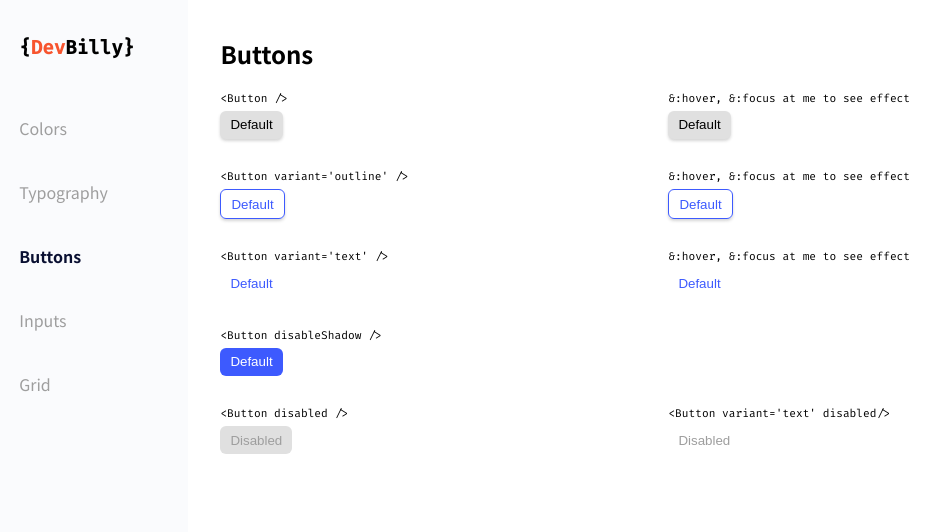
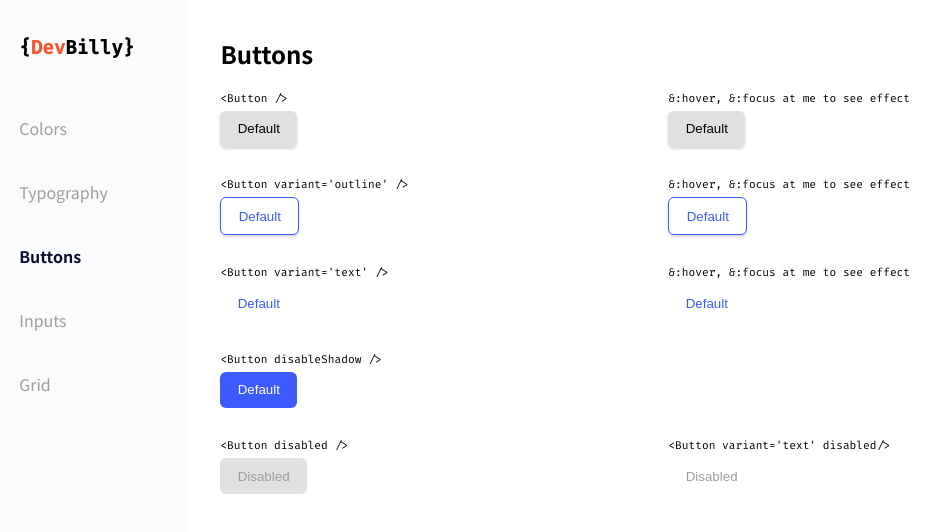
Before and after one commit to dev-billy/design-system, a React (Create React App) app: page /buttons in a window 1280 px wide. Shown: the top 532 px of the page, without its empty margins (0-952 px from the left). Built offline with nearby package versions, Linux system fonts and the light colour scheme.

Commit message:
added button sizes variations

```diff
--- a/src/components/Button.js
+++ b/src/components/Button.js
@@ -1,11 +1,11 @@
 import ButtonStyles from "../styles/button.module.scss";
 import Icon from "./Icon";
 function Button(props) {
-  const { variant, color, disableShadow, disabled } = props;
+  const { variant, color, disableShadow, disabled, size } = props;
   if (disabled) {
     return (
       <button
-        className={`${ButtonStyles.button} ${
+        className={`${ButtonStyles.button} ${ButtonStyles[`button_${size}`]}  ${
           ButtonStyles[`${variant}_disabled`]
         }`}
       >
@@ -16,7 +16,7 @@ function Button(props) {
   if (disableShadow) {
     return (
       <button
-        className={`${ButtonStyles.button} ${
+        className={`${ButtonStyles.button} ${ButtonStyles[`button_${size}`]} ${
           ButtonStyles[`${variant}_${color}`]
         }`}
       >
@@ -26,7 +26,7 @@ function Button(props) {
   }
   return (
     <button
-      className={`${ButtonStyles.button} ${
+      className={`${ButtonStyles.button} ${ButtonStyles[`button_${size}`]} ${
         ButtonStyles[`${variant}_${color}`]
       } ${ButtonStyles.withShadow}`}
     >
@@ -44,6 +44,7 @@ Button.propTypes = {};
 Button.defaultProps = {
   variant: "default",
   color: "default",
+  size: "md",
 };
 
 export default Button;
--- a/src/styles/button.module.scss
+++ b/src/styles/button.module.scss
@@ -5,10 +5,18 @@
   background: none;
   border-radius: 6px;
   border: none;
-  padding: 0.5em 0.75em;
   display: flex;
   align-items: center;
   justify-content: space-between;
+}
+.button_sm {
+  padding: 0.6em 1.1em;
+}
+.button_md {
+  padding: 0.8em 1.3em;
+}
+.button_lg {
+  padding: 1em 1.5em;
 }
 .button:hover {
   cursor: pointer;
```
